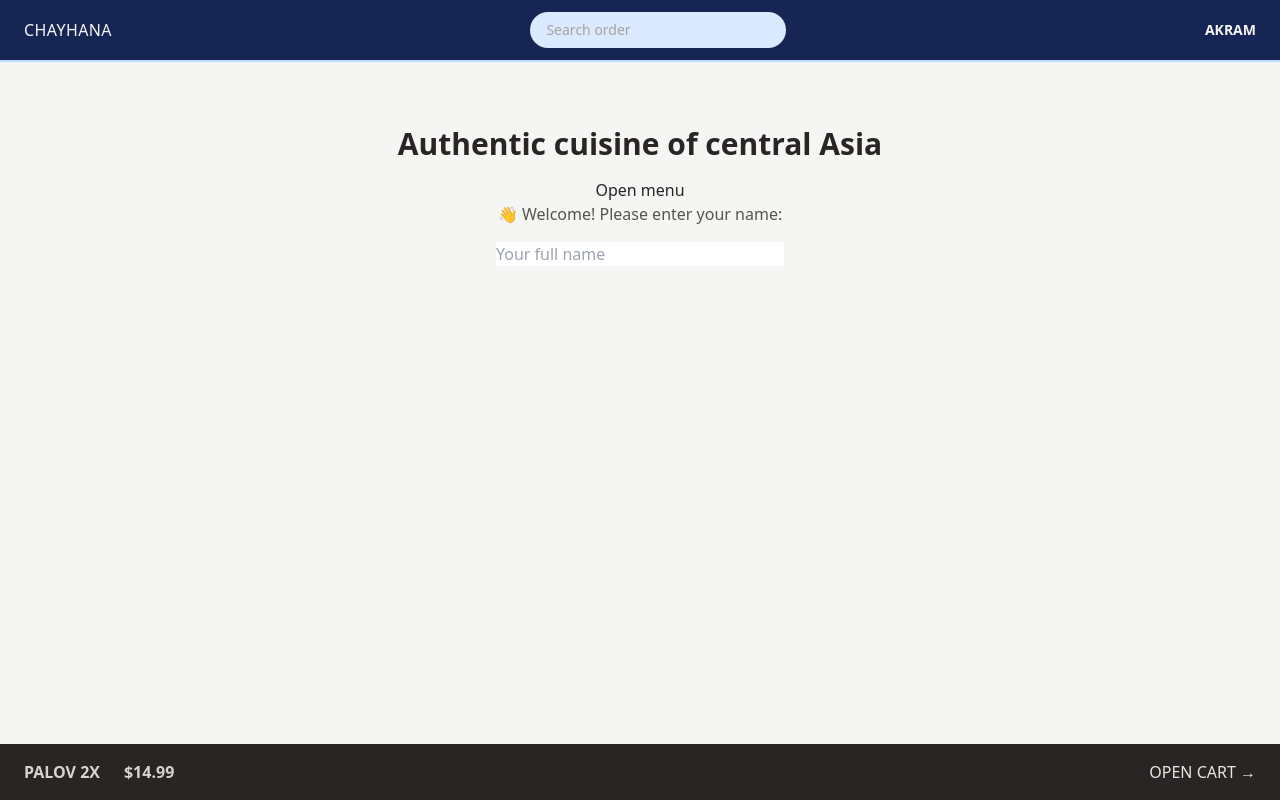
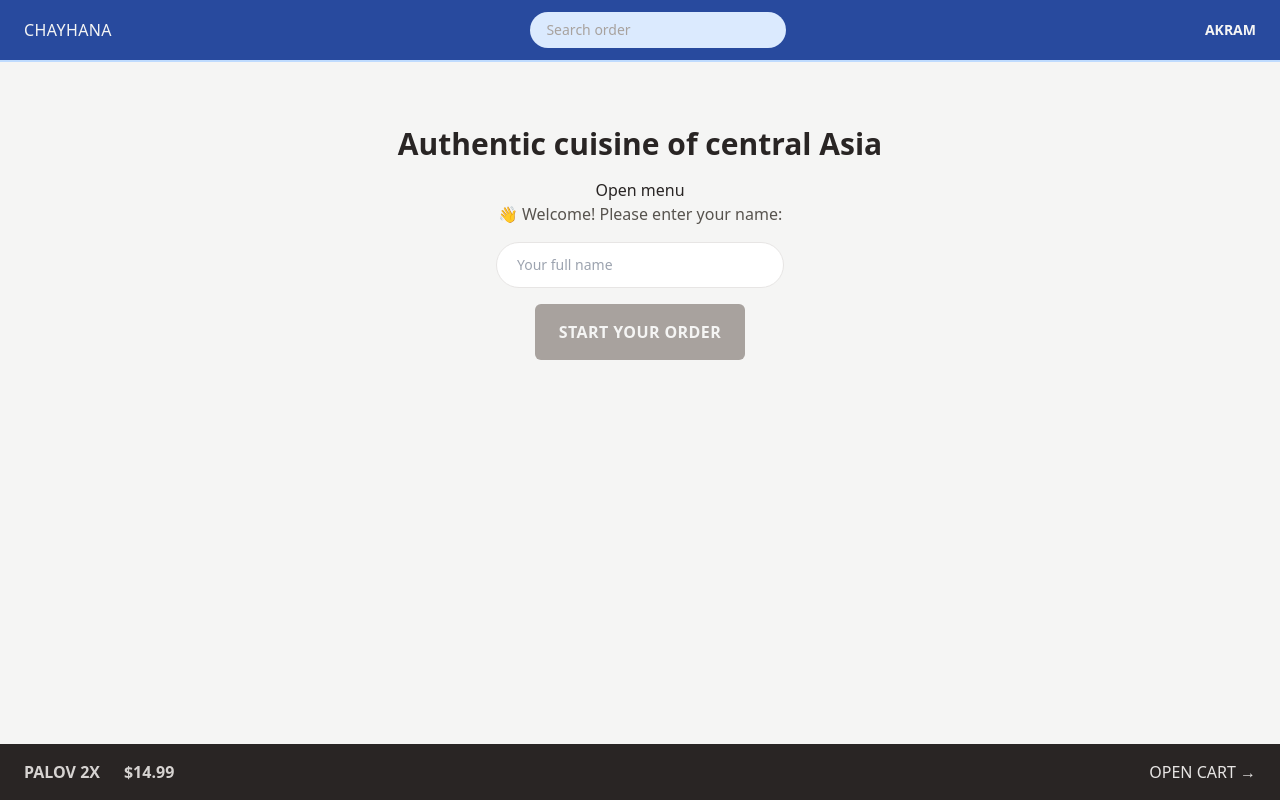
Before and after one commit to javlona/chayhana-react, a React (Vite) app: page / in a window 1280 px wide. Built offline with nearby package versions, Linux system fonts and the light colour scheme.

Commit message:
more styling

```diff
--- a/src/features/user/CreateUser.jsx
+++ b/src/features/user/CreateUser.jsx
@@ -18,14 +18,11 @@ function CreateUser() {
         placeholder="Your full name"
         value={username}
         onChange={(e) => setUsername(e.target.value)}
-        className="w-72"
+        className="input mb-4 w-72"
       />
-
-      {username !== "" && (
-        <div>
-          <Button>Start your order</Button>
-        </div>
-      )}
+      <div>
+        <Button disabled={!username}>Start your order</Button>
+      </div>
     </form>
   );
 }
--- a/src/index.css
+++ b/src/index.css
@@ -4,7 +4,7 @@
 
 @layer components {
   .input {
-    @apply w-full rounded-full border border-stone-200 px-4 py-2 text-sm transition-all duration-300 focus:outline-none focus:ring focus:ring-orange-300 focus:ring-opacity-50 md:px-6 md:py-3;
+    @apply w-full rounded-full border border-stone-200 px-4 py-2 text-sm transition-all duration-300 focus:outline-none focus:ring focus:ring-blue-300 focus:ring-opacity-50 md:px-5 md:py-3;
   }
 }
 
--- a/src/ui/Button.jsx
+++ b/src/ui/Button.jsx
@@ -1,5 +1,5 @@
 function Button({ children, disabled }) {
-  const style = `inline-block rounded-md bg-blue-950 px-3 py-2 font-semibold uppercase tracking-wide text-stone-100 transition-colors duration-200 hover:bg-blue-800 focus:outline-none focus:ring focus:ring-blue-500 focus:ring-offset-2 active:bg-blue-800 disabled:cursor-not-allowed disabled:bg-stone-400`;
+  const style = `inline-block rounded-md bg-blue-950 px-3 py-2 font-semibold uppercase tracking-wide text-stone-100 transition-colors duration-200 hover:bg-blue-800 focus:outline-none focus:ring focus:ring-blue-500 focus:ring-offset-2 active:bg-blue-800 disabled:cursor-not-allowed disabled:bg-stone-400 sm:px-6 sm:py-4`;
 
   return (
     <button className={style} disabled={disabled}>
--- a/src/ui/Header.jsx
+++ b/src/ui/Header.jsx
@@ -4,7 +4,7 @@ import Username from "../features/user/Username";
 
 function Header() {
   return (
-    <header className="flex items-center justify-between border-b-2 border-blue-200 bg-blue-950 px-4 py-3 uppercase text-stone-100 sm:px-6">
+    <header className="bg-main1 flex items-center justify-between border-b-2 border-blue-200 px-4 py-3 uppercase text-stone-100 sm:px-6">
       <Link to="/" className="tracking-wide">
         Chayhana
       </Link>
--- /dev/null
+++ b/src/ui/LinkButton.jsx
@@ -0,0 +1,5 @@
+function LinkButton({ to, children }) {
+  return <div></div>;
+}
+
+export default LinkButton;
--- a/tailwind.config.js
+++ b/tailwind.config.js
@@ -2,7 +2,13 @@
 export default {
   content: ["./index.html", "./src/**/*.{js,ts,jsx,tsx}"],
   theme: {
-    extend: {},
+    extend: {
+      colors: {
+        main: "#3100A2",
+        main1: "#284A9E",
+        secondary: "#FFD700",
+      },
+    },
   },
   plugins: [],
 };
```
